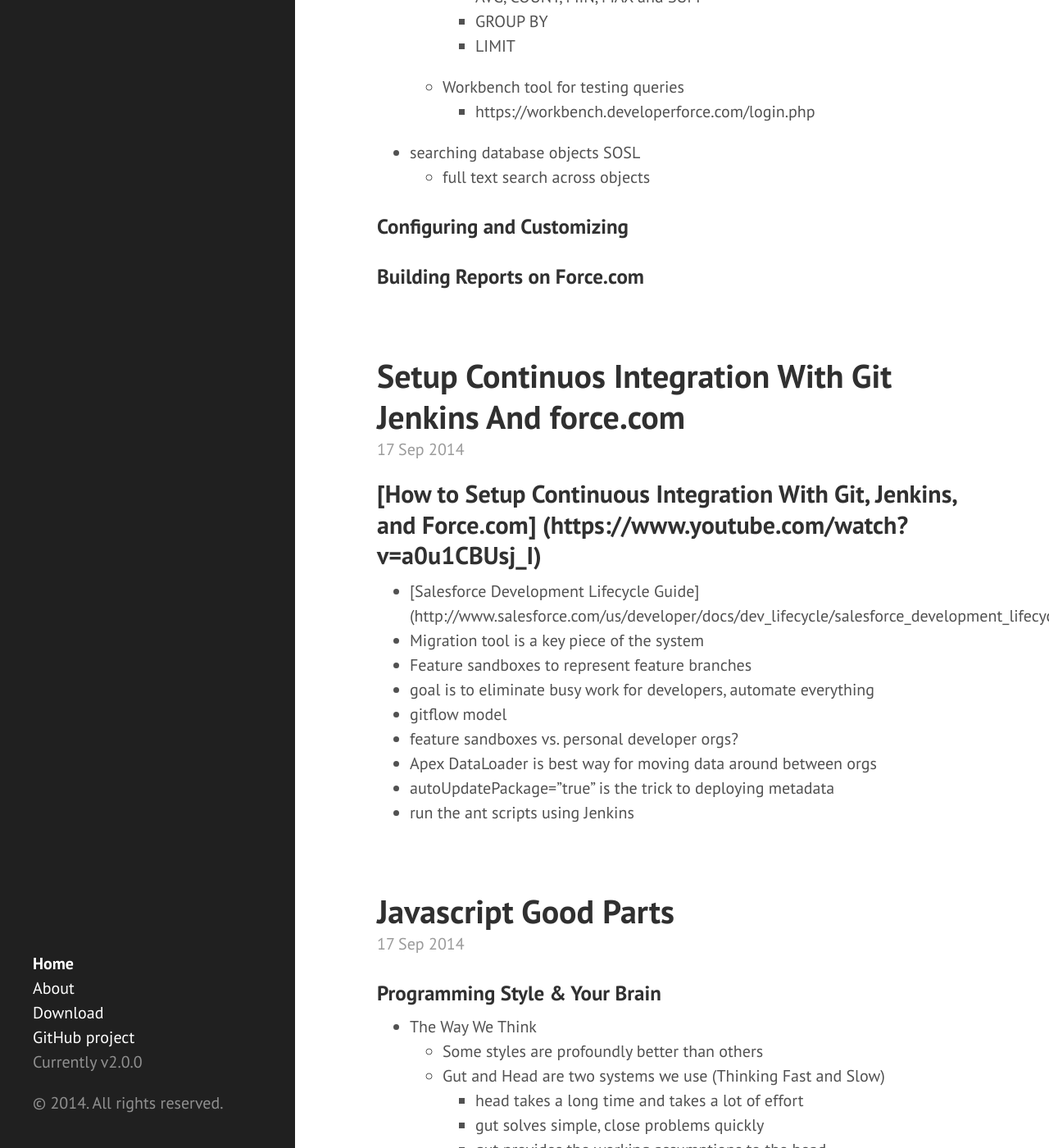
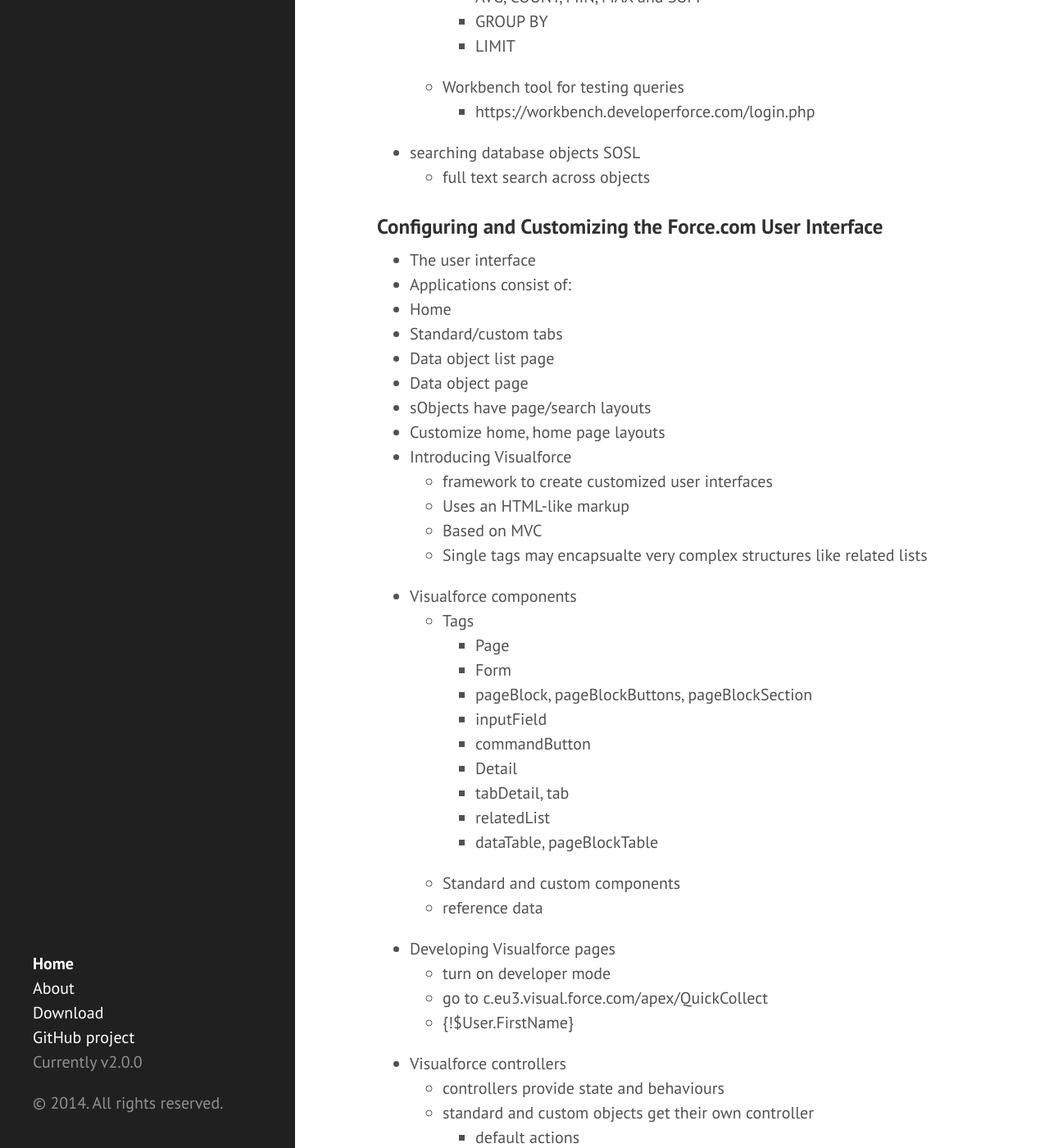
Before and after one commit to eneiand/eneiand.github.io, a Jekyll site: the page built from index.html, in a window 1280 px wide and 1400 px high, scrolled down 3912 px. Shown: the whole window at 82% size. Built offline with Jekyll 4.4.1, drawn with Linux system fonts in a browser that asks for light colours; Markdown is read by kramdown in place of the engine named in the settings; the list of posts is cut into pages by our own code; some of the changed text lies outside the part shown.

Commit message:
Update 2014-09-23-force.com-for-developers.md

```diff
--- a/_posts/2014-09-23-force.com-for-developers.md
+++ b/_posts/2014-09-23-force.com-for-developers.md
@@ -119,6 +119,59 @@ Building the data model for our solution
 * searching database objects SOSL
   * full text search across objects
 
-### Configuring and Customizing
+### Configuring and Customizing the Force.com User Interface
+* The user interface
+ *  Applications consist of:
+  * Home
+  * Standard/custom tabs
+  * Data object list page
+  * Data object page
+  * sObjects have page/search layouts
+  * Customize home, home page layouts
+* Introducing Visualforce
+  *  framework to create customized user interfaces
+  *  Uses an HTML-like markup
+  *  Based on MVC
+  *  Single tags may encapsualte very complex structures like related lists
+* Visualforce components
+  * Tags
+    * Page
+    * Form
+    * pageBlock, pageBlockButtons, pageBlockSection
+    * inputField
+    * commandButton
+    * Detail
+    * tabDetail, tab
+    * relatedList
+    * dataTable, pageBlockTable
+  * Standard and custom components
+  * reference data
+* Developing Visualforce pages
+  * turn on developer mode
+  * go to c.eu3.visual.force.com/apex/QuickCollect
+  * {!$User.FirstName}
+* Visualforce controllers
+  * controllers provide state and behaviours
+  * standard and custom objects get their own controller
+    *  default actions
+    *  standard list controllers
+  *  build custom controllers
+    * run in system mode
+    * referenced on pages via "controller" attribute
+    * can have getter, setters and actions
+    * controller extensions
+* Changing the appearance of a Visualforce page
+  * change page settings
+    * sidebar
+    * showHeader
+  * format data
+    * pageblock
+    * dataTable
+    * dataList
+    * Repeat
+  * Visualforce templates
+  * CSS
+    * static resource
+    * embedded on page
 
 ### Building Reports on Force.com
```
